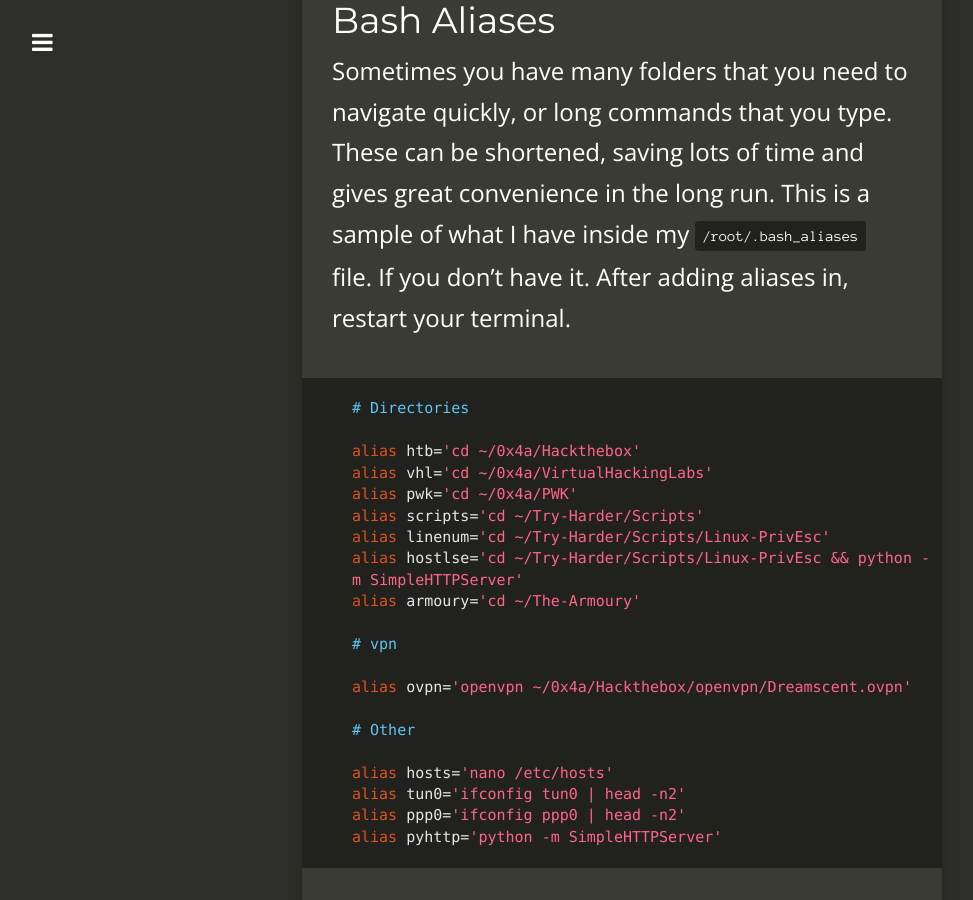
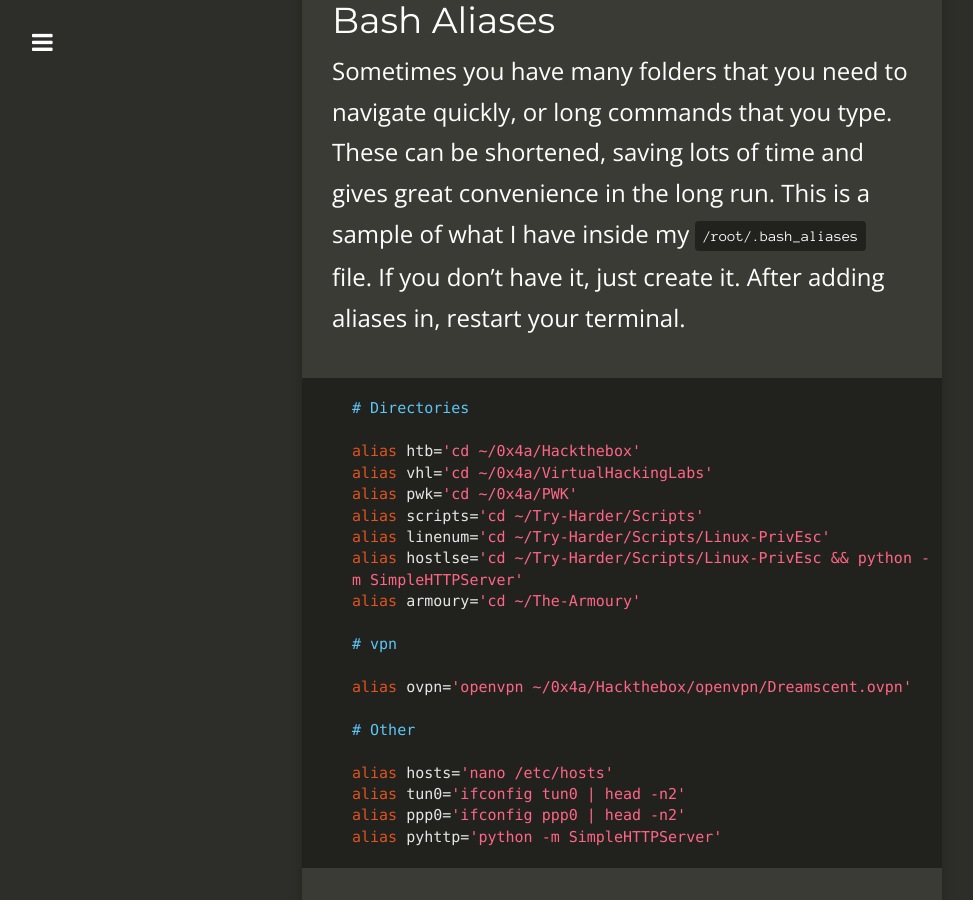
Before and after one commit to Dreamscent/Dreamscent.github.io, a Jekyll site: the page built from _posts/2019-09-21-Kali-Linux-QoL.md, in a window 1280 px wide and 900 px high, scrolled down 2356 px. Shown: the whole window, without its empty margins (18-991 px from the left). Built offline with Jekyll 4.4.1, drawn with Linux system fonts in a browser that asks for light colours; nearby versions of some CDN libraries.

Commit message:
Update 2019-09-21-Kali-Linux-QoL.md

```diff
--- a/_posts/2019-09-21-Kali-Linux-QoL.md
+++ b/_posts/2019-09-21-Kali-Linux-QoL.md
@@ -60,7 +60,7 @@ cat rev.php | xclip -sel clip
 ## Bash Aliases
 
 
-Sometimes you have many folders that you need to navigate quickly, or long commands that you type. These can be shortened, saving lots of time and gives great convenience in the long run. This is a sample of what I have inside my `/root/.bash_aliases` file. If you don't have it. After adding aliases in, restart your terminal.
+Sometimes you have many folders that you need to navigate quickly, or long commands that you type. These can be shortened, saving lots of time and gives great convenience in the long run. This is a sample of what I have inside my `/root/.bash_aliases` file. If you don't have it, just create it. After adding aliases in, restart your terminal.
 
 ~~~bash
 # Directories
```
